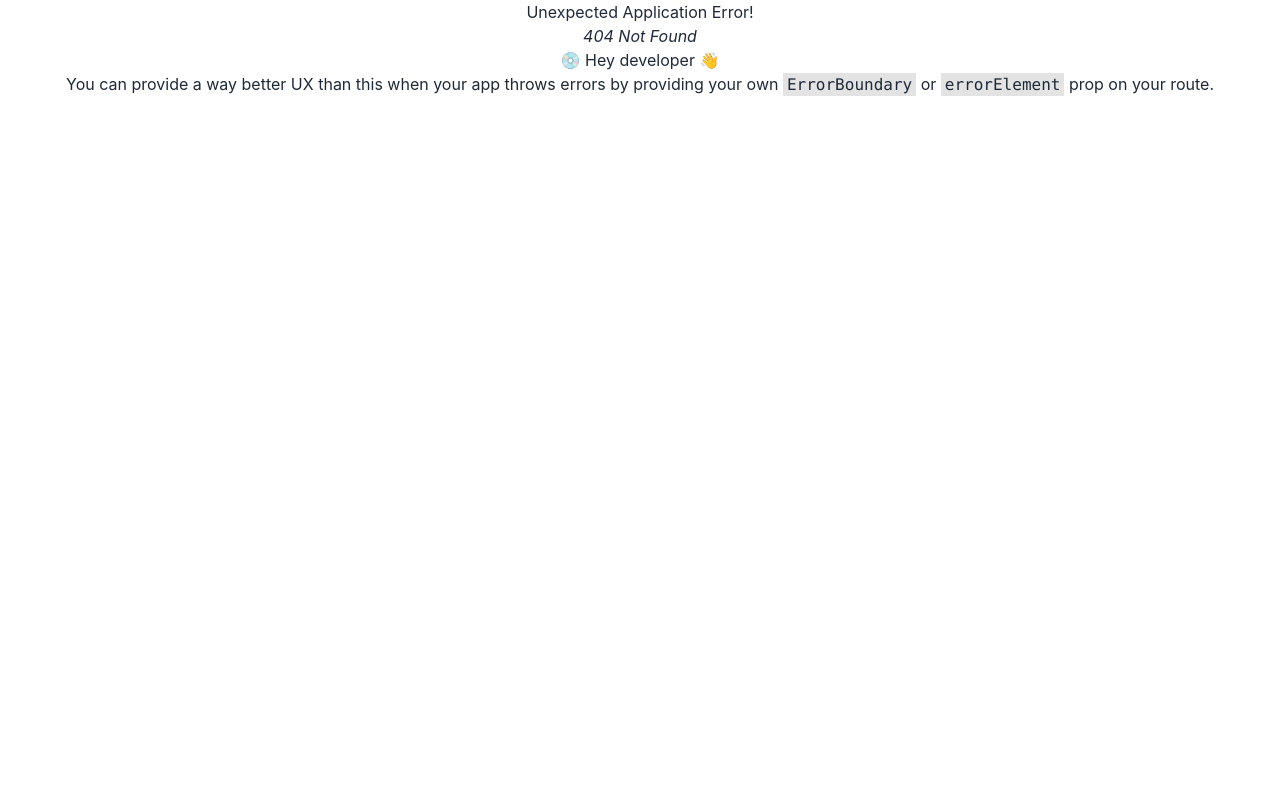
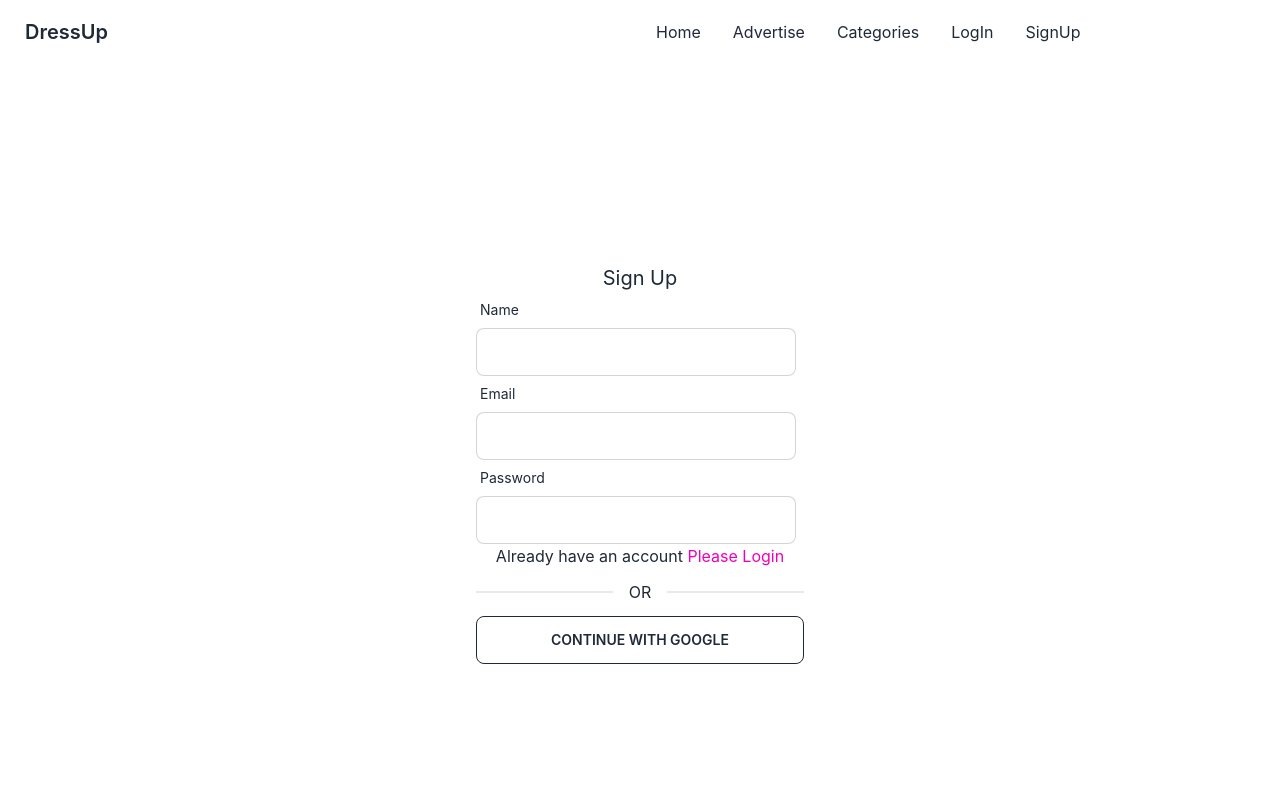
Before and after one commit to AnamikaSa/Used-products-resale-clients-side, a React (Create React App) app: page /signup in a window 1280 px wide. Before the commit this address had no page. Shown: the top 800 px of the page. Built offline with nearby package versions, Linux system fonts and the light colour scheme.

Commit message:
signup page

```diff
--- a/src/components/Navbar.js
+++ b/src/components/Navbar.js
@@ -24,7 +24,7 @@
                         <li><Link to='/'>Item 3</Link></li>
                     </ul>
                 </div>
-                <Link to='/' className="btn btn-ghost normal-case text-xl">daisyUI</Link>
+                <Link to='/' className="btn btn-ghost normal-case text-xl">DressUp</Link>
             </div>
             <div className="navbar-center hidden lg:flex">
                 <ul className="menu menu-horizontal p-0">
@@ -32,7 +32,7 @@
                     <li><Link to='/' >Advertise</Link></li>
                     <li><Link to='/' >Categories</Link></li>
                     <li><Link to='/login' >LogIn</Link></li>
-                    <li><Link to='/' >SignUp</Link></li>
+                    <li><Link to='/signup' >SignUp</Link></li>
                 </ul>
             </div>
 
--- /dev/null
+++ b/src/components/Signup.js
@@ -0,0 +1,96 @@
+
+import { useForm } from 'react-hook-form';
+
+import { Link } from 'react-router-dom';
+
+
+const SignUp = () => {
+    const { register, formState: { errors } } = useForm();
+    // const { createUser, updateUser } = useContext(AuthContext);
+    // const [signUpError, setSignUPError] = useState('');
+    // const [createdUserEmail, setCreatedUserEmail] = useState('')
+    // const [token] = useToken(createdUserEmail);
+    // const navigate = useNavigate();
+
+    // if(token){
+    //     navigate('/');
+    // }
+
+    // const handleSignUp = (data) => {
+    //     setSignUPError('');
+    //     createUser(data.email, data.password)
+    //         .then(result => {
+    //             const user = result.user;
+    //             console.log(user);
+    //             toast('User Created Successfully.')
+    //             const userInfo = {
+    //                 displayName: data.name
+    //             }
+    //             updateUser(userInfo)
+    //                 .then(() => {
+    //                     saveUser(data.name, data.email);
+    //                 })
+    //                 .catch(err => console.log(err));
+    //         })
+    //         .catch(error => {
+    //             console.log(error)
+    //             setSignUPError(error.message)
+    //         });
+    // }
+
+    // const saveUser = (name, email) =>{
+    //     const user ={name, email};
+    //     fetch('https://doctors-portal-server-rust.vercel.app/users', {
+    //         method: 'POST',
+    //         headers: {
+    //             'content-type': 'application/json'
+    //         },
+    //         body: JSON.stringify(user)
+    //     })
+    //     .then(res => res.json())
+    //     .then(data =>{
+    //         setCreatedUserEmail(email);
+    //     })
+    // }
+
+
+
+    return (
+        <div className='h-[800px] flex justify-center items-center'>
+            <div className='w-96 p-7'>
+                <h2 className='text-xl text-center'>Sign Up</h2>
+          {/* onSubmit={handleSubmit(handleSignUp)}       */}
+          <form >
+                    <div className="form-control w-full max-w-xs">
+                        <label className="label"> <span className="label-text">Name</span></label>
+                        <input type="text" {...register("name", {
+                            required: "Name is Required"
+                        })} className="input input-bordered w-full max-w-xs" />
+                        {errors.name && <p className='text-red-500'>{errors.name.message}</p>}
+                    </div>
+                    <div className="form-control w-full max-w-xs">
+                        <label className="label"> <span className="label-text">Email</span></label>
+                        <input type="email" {...register("email", {
+                            required: true
+                        })} className="input input-bordered w-full max-w-xs" />
+                        {errors.email && <p className='text-red-500'>{errors.email.message}</p>}
+                    </div>
+                    <div className="form-control w-full max-w-xs">
+                        <label className="label"> <span className="label-text">Password</span></label>
+                        <input type="password" {...register("password", {
+                            required: "Password is required",
+                            minLength: { value: 6, message: "Password must be 6 characters long" }
+                        })} className="input input-bordered w-full max-w-xs" />
+                        {errors.password && <p className='text-red-500'>{errors.password.message}</p>}
+                    </div>
+                </form>
+                <p>Already have an account <Link className='text-secondary' to="/login">Please Login</Link></p>
+                <div className="divider">OR</div>
+                <button className='btn btn-outline w-full'>CONTINUE WITH GOOGLE</button>
+
+            </div>
+        </div>
+    );
+};
+
+export default SignUp;
```
Also changed, not shown: src/Routes/Routes.js (+6 -1 lines).
